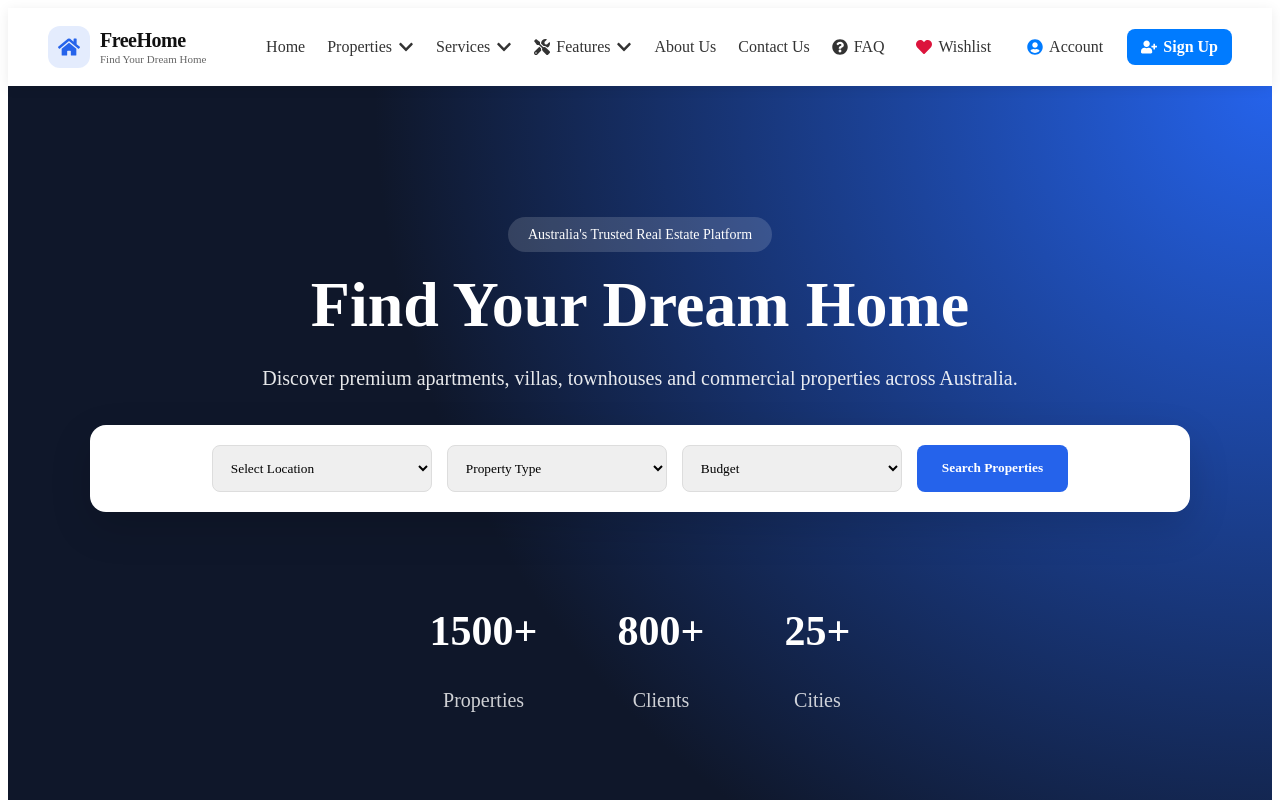
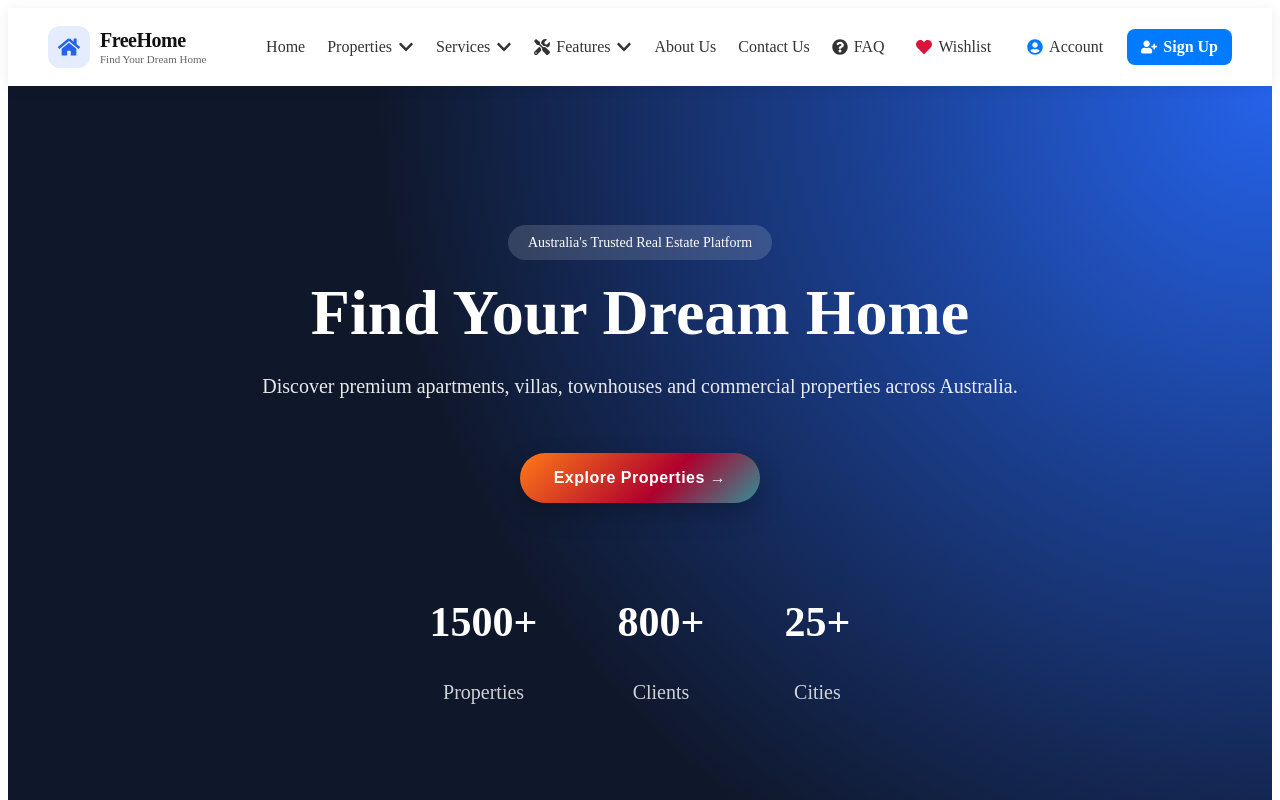
Before and after one commit to kaviya0802/freehome, a React (Vite) app: page / in a window 1280 px wide. Shown: the top 800 px of the page. Built offline with nearby package versions, Linux system fonts and the light colour scheme.

Commit message:
property page filter and home page hero fixed

```diff
--- a/src/components/PropertyFilters/PropertyFilters.css
+++ b/src/components/PropertyFilters/PropertyFilters.css
@@ -1,27 +1,79 @@
-.filter-container {
-  display: flex;
-  gap: 10px;
-  flex-wrap: wrap;
-  margin-top: 15px;
-  padding: 10px;
-  background: #fff;
-  border-radius: 10px;
-  border: 1px solid #eee;
+.pf-filter-wrapper {
+  position: relative;
+  display: inline-block;
+  font-family: inherit;
 }
 
-.filter-container input,
-.filter-container select {
-  padding: 10px;
-  border-radius: 8px;
-  border: 1px solid #ddd;
-  outline: none;
-  font-size: 14px;
+/* 🔘 BUTTON (small but modern) */
+/* 🔘 BUTTON (modern clickable effect) */
+.pf-filter-btn {
+  padding: 8px 14px;
+  font-size: 13px;
+  font-weight: 600;
+  font-family: inherit;
+  border: none;
+  border-radius: 10px;
+  cursor: pointer;
+  color: white;
+
+  background: linear-gradient(135deg, #111, #333);
+
+  margin-top: 10px;
+
+  box-shadow: 0 4px 10px rgba(0,0,0,0.12);
+
+  transition: all 0.2s ease;
+  position: relative;
+  overflow: hidden;
+}
+.pf-filter-btn:hover {
+  transform: translateY(-2px);
+  box-shadow: 0 10px 20px rgba(0,0,0,0.18);
+  background: linear-gradient(135deg, #000, #444);
+}
+.pf-filter-btn:active {
+  transform: translateY(1px) scale(0.98);
+  box-shadow: 0 4px 8px rgba(0,0,0,0.15);
 }
 
-.filter-container input {
-  min-width: 180px;
+
+
+/* 📦 SMALL DROPDOWN */
+.pf-filter-dropdown {
+  position: absolute;
+  top: 42px;
+  right: 0;
+
+  width: 220px;   /* 🔥 smaller box */
+  background: #fff;
+  border-radius: 12px;
+
+  padding: 8px;   /* 🔥 reduced padding */
+  display: flex;
+  flex-direction: column;
+  gap: 6px;       /* 🔥 tight spacing */
+
+  box-shadow: 0 10px 20px rgba(0,0,0,0.12);
+  z-index: 100;
 }
 
-.filter-container select {
-  min-width: 140px;
+/* 🎯 SMALL INPUT FIELDS */
+.pf-filter-dropdown select,
+.pf-filter-dropdown input {
+  height: 32px;     /* 🔥 smaller */
+  font-size: 12px;
+  font-family: inherit;
+  padding: 0 8px;
+  border-radius: 6px;
+
+  border: 1px solid #e5e5e5;
+  background: transparent;
+  outline: none;
 }
+
+/* focus */
+.pf-filter-dropdown select:focus,
+.pf-filter-dropdown input:focus {
+  border-color: #111;
+  background: #fff;
+}
--- a/src/pages/Home/Home.css
+++ b/src/pages/Home/Home.css
@@ -38,95 +38,65 @@
   margin-bottom: 35px;
 }
 
+
+
 /* =========================
-   SEARCH BOX
+   EXPLORE BUTTON (CTA)
 ========================= */
 
-.search-box {
-  background: white;
-  padding: 20px;
-  border-radius: 16px;
-  display: flex;
-  gap: 15px;
-  justify-content: center;
-  flex-wrap: wrap;
-  box-shadow: 0 15px 40px rgba(0, 0, 0, 0.15);
+.explore-btn {
+  margin-top: 20px;
+  padding: 16px 34px;
+
+  font-size: 16px;
+  font-weight: 700;
+  letter-spacing: 0.5px;
+
+  color: white;
+  border: none;
+  border-radius: 50px;
+
+  cursor: pointer;
+
+  /* premium gradient */
+  background: linear-gradient(135deg, #ff7a18, #af002d 60%, #319197);
+
+  box-shadow: 0 10px 25px rgba(0, 0, 0, 0.25);
+
+  transition: all 0.3s ease;
+
+  position: relative;
+  overflow: hidden;
 }
 
-/* inputs */
-.search-box input,
-.search-box select {
-  padding: 14px;
-  font-family: inherit;
-  width: 220px;
-  border: 1px solid #ddd;
-  border-radius: 8px;
-  outline: none;
+/* hover effect */
+.explore-btn:hover {
+  transform: translateY(-3px) scale(1.03);
+  box-shadow: 0 18px 40px rgba(0, 0, 0, 0.35);
 }
 
-/* =========================
-   LOCATION DROPDOWN (FIXED)
-========================= */
-
-.location-box {
-  position: relative;
-  display: flex;
-  gap: 10px;
-  align-items: center;
+/* shine animation */
+.explore-btn::after {
+  content: "";
+  position: absolute;
+  top: 0;
+  left: -75%;
+  width: 50%;
+  height: 100%;
+  background: rgba(255, 255, 255, 0.3);
+  transform: skewX(-25deg);
 }
 
-.location-box input {
-  cursor: pointer;
-  background: white;
+.explore-btn:hover::after {
+  animation: shine 0.8s ease;
 }
 
-.location-box button {
-  background: #0f172a;
-  color: white;
-  border: none;
-  padding: 14px;
-  border-radius: 8px;
-  cursor: pointer;
-}
-ropdown popup */
-.location-dropdown {
-  position: absolute;
-  top: 55px;
-  left: 0;
-  width: 260px;
-  max-height: 260px;
-  overflow-y: auto;
-  background: white;
-  border-radius: 12px;
-  box-shadow: 0 10px 25px rgba(0,0,0,0.2);
-  z-index: 1000;
+@keyframes shine {
+  100% {
+    left: 130%;
+  }
 }
 
-.location-item {
-  padding: 10px 12px;
-  cursor: pointer;
-  font-size: 14px;
-}
-
-.location-item:hover {
-  background: #2563eb;
-  color: white;
-}
-
-/* search button */
-.search-btn {
-  background: #2563eb;
-  font-family: inherit;
-  color: white;
-  border: none;
-  padding: 14px 25px;
-  border-radius: 8px;
-  font-weight: 600;
-  cursor: pointer;
-}
-.search-btn:hover {
-  background: #0056b3;
-}
 
 /* =========================
    STATS
--- a/src/pages/Home/Home.jsx
+++ b/src/pages/Home/Home.jsx
@@ -5,27 +5,14 @@ import { useState } from "react";
 import { useNavigate } from "react-router-dom";
 
 function Home() {
-  const [location, setLocation] = useState("");
-  const [type, setType] = useState("");
-  const [budget, setBudget] = useState("");
-
   const [newsletterEmail, setNewsletterEmail] = useState("");
 
   const navigate = useNavigate();
 
-  // SEARCH FUNCTION
- const handleSearch = () => {
-  const query = new URLSearchParams();
-
-  if (location) query.append("location", location);
-  if (type) query.append("type", type);
-  if (budget) query.append("budget", budget);
-
-  console.log(query.toString()); // ADD THIS
-
-  navigate(`/properties?${query.toString()}`);
+  // EXPLORE BUTTON (ONLY NAVIGATION)
+  const handleExplore = () => {
+    navigate("/properties");
   };
-
 
   // CATEGORY CLICK FUNCTION
   const goCategory = (value) => {
@@ -86,61 +73,11 @@ function Home() {
             Discover premium apartments, villas, townhouses and commercial properties across Australia.
           </p>
 
-          {/* SEARCH */}
+          {/* ONLY BUTTON */}
           <div className="search-box">
-
-            <select value={location} onChange={(e) => setLocation(e.target.value)}>
-              <option value="">Select Location</option>
-              <option>Sydney</option>
-              <option>Melbourne</option>
-              <option>Brisbane</option>
-              <option>Perth</option>
-              <option>Adelaide</option>
-              <option>Canberra</option>
-              <option>Gold Coast</option>
-              <option>Hobart</option>
-              <option>Darwin</option>
-              <option>New South Wales</option>
-              <option>Victoria</option>
-              <option>Queensland</option>
-              <option>Western Australia</option>
-              <option>South Australia</option>
-              <option>Tasmania</option>
-              <option>Northern Territory</option>
-            </select>
-
-            {/* ✅ UPDATED TYPE DROPDOWN */}
-            <select value={type} onChange={(e) => setType(e.target.value)}>
-              <option value="">Property Type</option>
-
-              <option value="Apartment">Apartment</option>
-              <option value="Villa">Villa</option>
-              <option value="Townhouse">Townhouse</option>
-              <option value="Commercial">Commercial</option>
-              <option value="Luxury">Luxury Homes</option>
-              <option value="Land">Land</option>
-
-             {/* IMPORTANT FIX */}
-              <option value="PG Hostel">PG Hostel</option>
-            </select>
-
-            <select value={budget} onChange={(e) => setBudget(e.target.value)}>
-               <option value="">Budget</option>
-
-  {/* PG / Hostel Budgets */}
-               <option value="pg1">$0 - $5,000</option>
-               <option value="pg2">$5,000 - $10,000</option>
-               <option value="pg3">$10,000+</option>
-
-  {/* Property Budgets */}
-               <option value="200k">$200k - $500k</option>
-               <option value="500k">$500k - $1M</option>
-               <option value="1m">$1M+</option>
-            </select>
-            <button className="search-btn" onClick={handleSearch}>
-              Search Properties
+             <button className="explore-btn" onClick={() => navigate("/properties")}>
+  Explore Properties →
 </button>
-
           </div>
 
           {/* STATS */}
--- a/src/pages/Properties/Properties.css
+++ b/src/pages/Properties/Properties.css
@@ -8,7 +8,9 @@
   text-align: center;
   margin-bottom: 30px;
 }
-
+.propertypage-title{
+margin-top: 0px;
+}
 
 .properties-header h1 {
   font-size: 32px;
@@ -41,22 +43,126 @@
   grid-column: 1 / -1;
 }
 .page-tag {
-  color: #64748b;
-  font-size: 14px;
+  color: #3b82f6;
+  font-size: 12px;
   font-weight: 500;
   text-transform: uppercase;
   letter-spacing: 2px;
-  margin-bottom: 10px;
+  margin-top: 25px;
 }
-.page-tag::after {
-  content: "";
-  display: block;
 
-  width: 60px;
-  height: 3px;
+.properties-searchbar {
+  display: flex;
+  align-items: center;
+  margin-left: 350px;
+  width: 420px; /* IMPORTANT: keeps filter close */
 
-  background: #2563eb;
+  padding: 10px 14px;
 
-  margin: 8px auto 0;
-  border-radius: 20px;
+  background: #fff;
+  border-radius: 16px;
+
+  border: 1px solid rgba(0,0,0,0.08);
+
+  box-shadow: 0 8px 20px rgba(0,0,0,0.06);
+
+  transition: all 0.25s ease;
 }
+
+/* hover effect */
+.properties-searchbar:hover {
+  transform: translateY(-2px);
+  box-shadow: 0 12px 28px rgba(0,0,0,0.10);
+}
+
+/* focus effect */
+/* INPUT FOCUS (like cf-form style) */
+.properties-searchbar:focus-within {
+  border-color: #3b82f6;
+  box-shadow: 0 0 0 4px rgba(59,130,246,0.18);
+  transform: translateY(-2px);
+}
+
+/* input */
+.properties-searchbar input {
+  width: 100%;
+  border: none;
+  outline: none;
+  font-size: 14px;
+  font-family: inherit;
+  background: transparent;
+  color: #111;
+}
+
+/* placeholder */
+.properties-searchbar input::placeholder {
+  color: #888;
+  font-size: 13px;
+}
+/* =========================
+   NO RESULTS BUTTON WRAPPER
+========================= */
+.no-results-buttons {
+  display: flex;
+  justify-content: center;
+  gap: 14px;
+  margin-top: 20px;
+  flex-wrap: wrap;
+}
+
+/* =========================
+   BASE BUTTON STYLE
+========================= */
+.no-results-buttons button {
+  padding: 10px 18px;
+  border-radius: 12px;
+  font-size: 14px;
+  font-weight: 500;
+  cursor: pointer;
+  transition: all 0.25s ease;
+  border: none;
+}
+
+/* =========================
+   CLEAR SEARCH BUTTON
+========================= */
+.btn-clear-search {
+  background: #111;
+  color: #fff;
+  box-shadow: 0 6px 18px rgba(0, 0, 0, 0.15);
+}
+
+.btn-clear-search:hover {
+  transform: translateY(-2px);
+  background:#3b82f6;
+  box-shadow: 0 10px 25px rgba(0, 0, 0, 0.25);
+}
+
+/* =========================
+   RESET FILTERS BUTTON
+========================= */
+.btn-reset-filters {
+  background:#3b82f6;
+  color: #fff;
+  border: 1px solid rgba(0, 0, 0, 0.1);
+}
+
+.btn-reset-filters:hover {
+  background: black;
+  transform: translateY(-2px);
+  box-shadow: 0 8px 20px rgba(0, 0, 0, 0.12);
+}
+
+/* =========================
+   MOBILE RESPONSIVE
+========================= */
+@media (max-width: 500px) {
+  .no-results-buttons {
+    flex-direction: column;
+    align-items: center;
+  }
+
+  .no-results-buttons button {
+    width: 80%;
+  }
+}
--- a/src/pages/PropertyDetails/PropertyDetails.jsx
+++ b/src/pages/PropertyDetails/PropertyDetails.jsx
@@ -365,7 +365,6 @@ function PropertyDetails() {
               <div><h3>{property.villaFeatures.garage ? "Yes" : "No"}</h3><p>Garage</p></div>
               <div><h3>{new Date().getFullYear() - property.yearBuilt} Years</h3><p>Property Age</p></div>
               <div><h3>{property.furnished ? "Furnished" : "Unfurnished"}</h3><p>Furnishing</p></div>
-              <div><h3>{property.parking}</h3><p>Parking Spaces</p></div>
             </div>
           )}
 
```
Also changed, not shown: src/components/Filters/Filters.jsx (deleted, +0 -42 lines), src/components/PropertyFilters/PropertyFilters.jsx (+41 -4 lines), src/pages/Properties/Properties.jsx (+51 -38 lines), src/components/Filters/Filters.css (deleted). Lines whose indentation alone changed are shown as unchanged.
